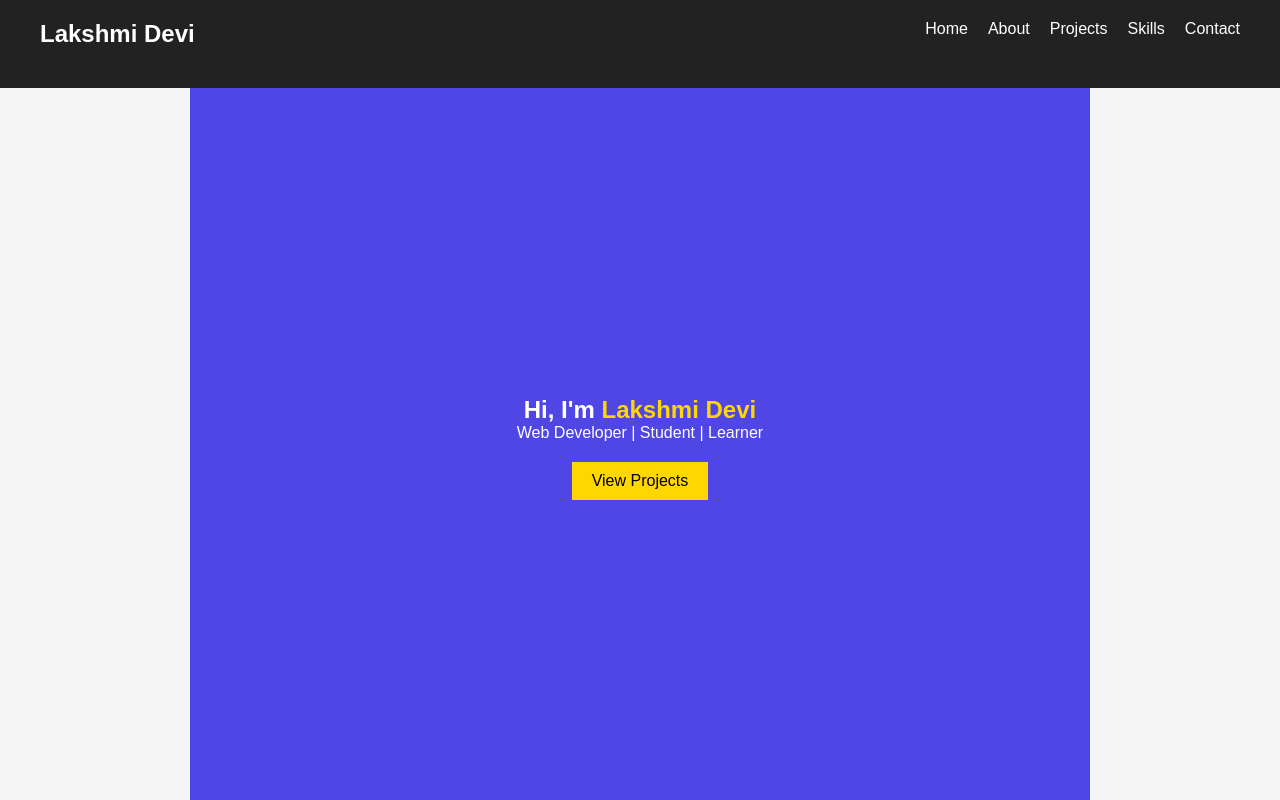
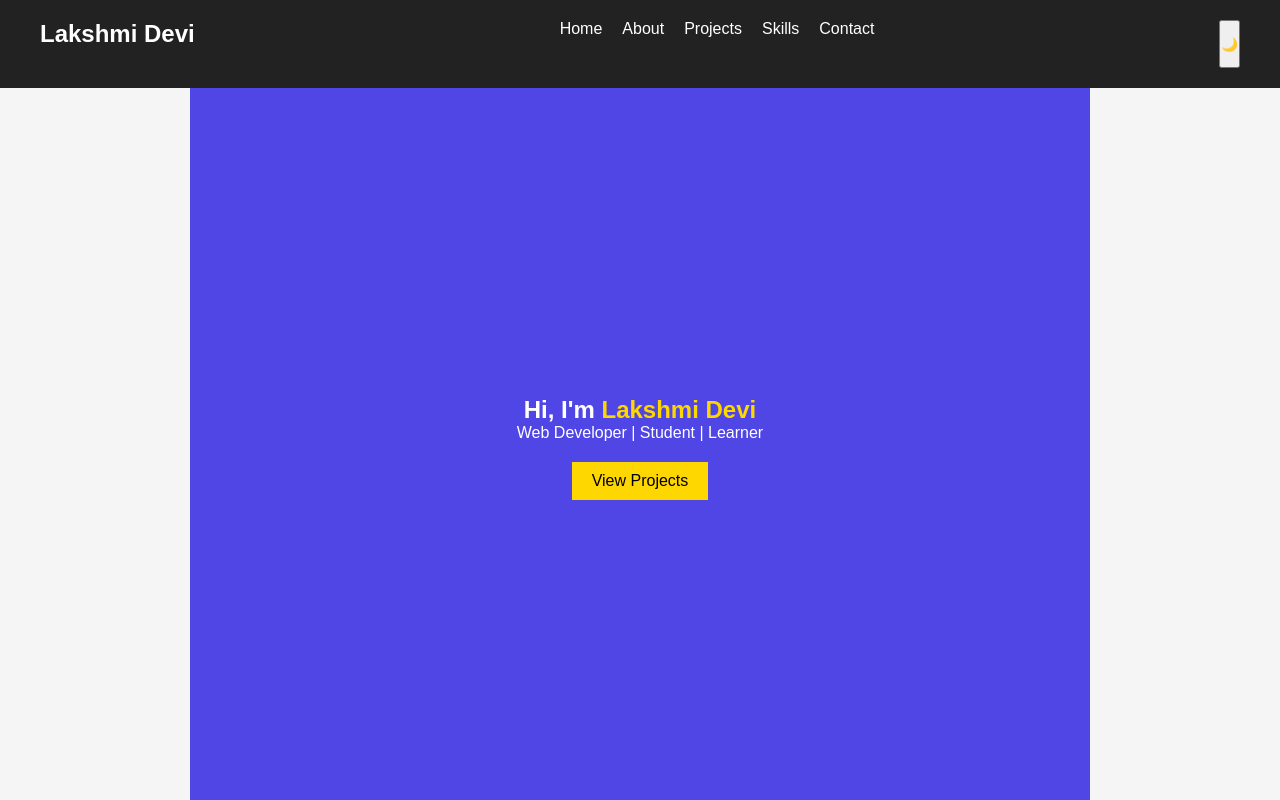
Before and after one commit to lakshmi-nath09/portfolio, a plain HTML site: page index.html in a window 1280 px wide. Shown: the top 800 px of the page. Drawn offline with Linux system fonts and the light colour scheme.

Commit message:
Update index.html

```diff
--- a/index.html
+++ b/index.html
@@ -11,6 +11,7 @@
   <!-- Navbar -->
 <nav>
   <h2 class="logo">Lakshmi Devi</h2>
+
   <ul>
     <li><a href="#home">Home</a></li>
     <li><a href="#about">About</a></li>
@@ -18,7 +19,11 @@
     <li><a href="#skills">Skills</a></li>
     <li><a href="#contact">Contact</a></li>
   </ul>
+
+  <!-- Dark Mode Button -->
+  <button id="darkToggle" class="dark-btn">🌙</button>
 </nav>
+
 
   <!-- Hero Section -->
   <section id="home" class="hero">
```
Lines whose indentation alone changed are shown as unchanged.
